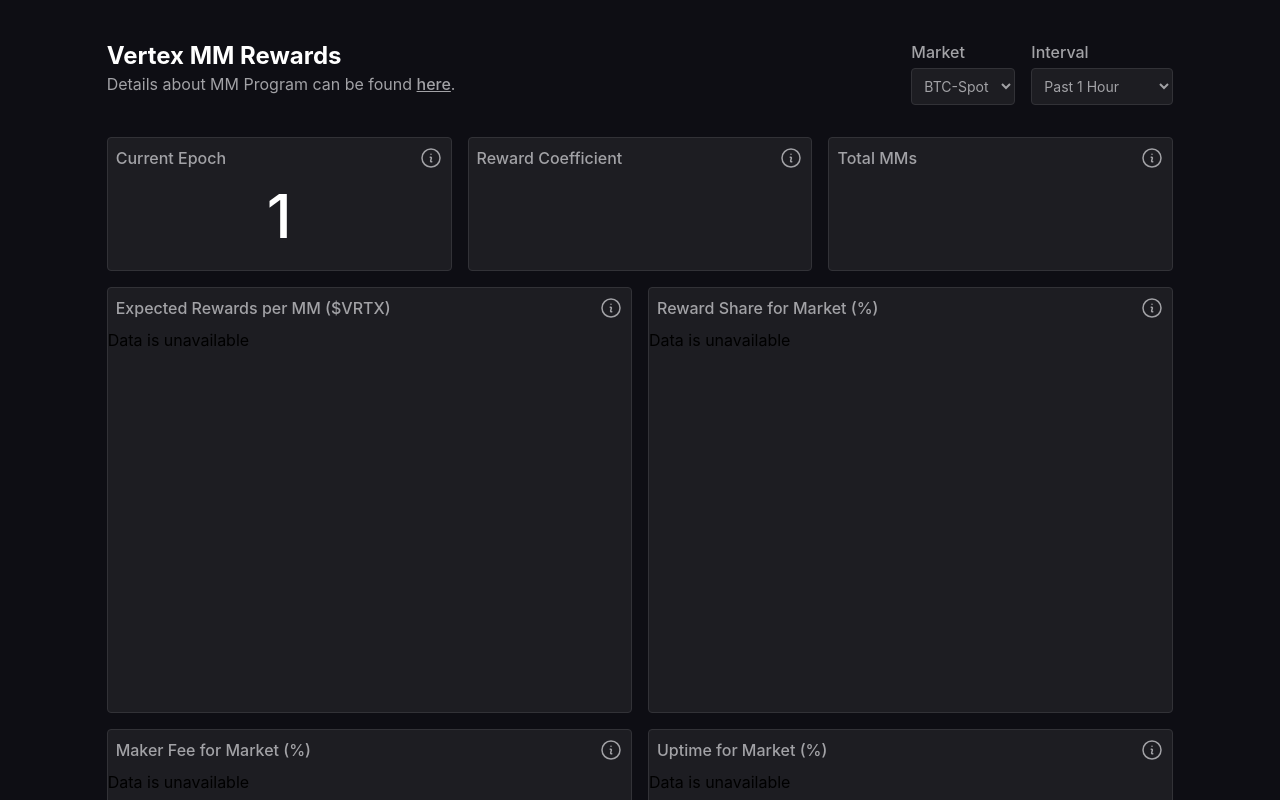
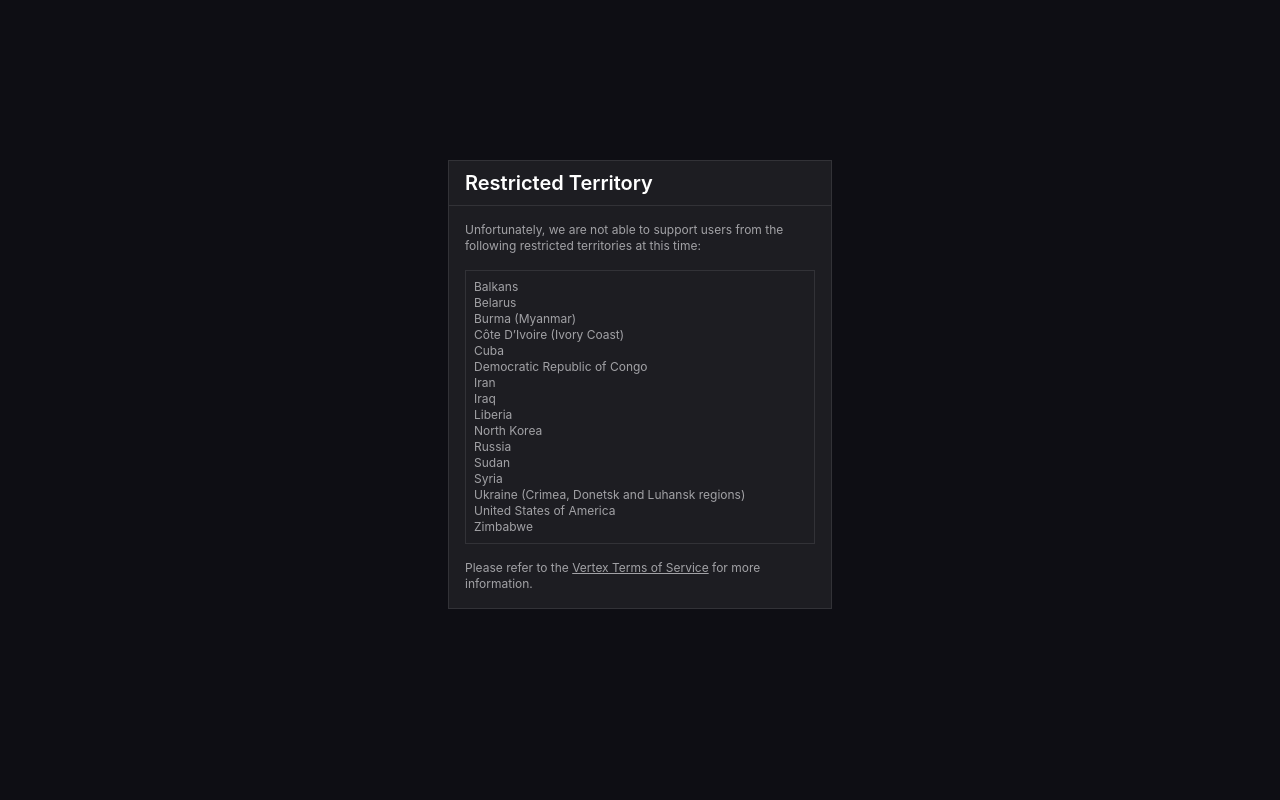
Before and after one commit to josephl37/ts-vertex-dashboard, a React (Create React App) app: page / in a window 1280 px wide. Shown: the top 800 px of the page. Built offline with nearby package versions, Linux system fonts and the light colour scheme; no server answers.

Commit message:
added restrict component

```diff
--- a/src/App.tsx
+++ b/src/App.tsx
@@ -2,21 +2,25 @@
 import { fetchData } from "./redux/makerSlice";
 import { useDispatch } from "react-redux";
 import { AppDispatch } from "./redux/store";
+import { useAppSelector } from "./redux/store";
 
 import Header from "./components/header";
 import TopDB from "./components/top-db";
 import BottomDB from "./components/bottom-db";
 import Signature from "./components/signature";
+import Restricted from "./components/restricted";
 
 function App() {
   const [market, setMarket] = useState(1);
   const [interval, setInterval] = useState(3600);
+  const error = useAppSelector((state) => state.data.error);
 
   const dispatch = useDispatch<AppDispatch>();
   useEffect(() => {
     dispatch(fetchData({ market, interval }));
   }, [dispatch, market, interval]);
 
+  if (!error) {
     return (
       <div className="mt-10 lg:w-5/6 sm:w-full lg:mx-auto mx-4">
         <Header
@@ -30,6 +34,13 @@
         <Signature />
       </div>
     );
+  } else {
+    return (
+      <div className="mx-10">
+        <Restricted />
+      </div>
+    );
+  }
 }
 
 export default App;
--- /dev/null
+++ b/src/components/restricted.tsx
@@ -0,0 +1,53 @@
+const Restricted = () => {
+  return (
+    <div className="flex mt-40 justify-center">
+      <div className="bg-gray-3 border border-gray-2 w-96 h-auto">
+        <div className="text-white font-semibold text-xl border-b border-gray-2 px-4 py-2">
+          <p>Restricted Territory</p>
+        </div>
+        <div className="px-4 mt-4">
+          <p className="text-gray-1 text-xs">
+            Unfortunately, we are not able to support users from the following
+            restricted territories at this time:
+          </p>
+        </div>
+        <div className="text-gray-1 text-xs mx-4 my-4 border border-gray-2">
+          <div className="p-2">
+            <p>Balkans</p>
+            <p>Belarus</p>
+            <p>Burma (Myanmar)</p>
+            <p>Côte D’Ivoire (Ivory Coast)</p>
+            <p>Cuba</p>
+            <p>Democratic Republic of Congo</p>
+            <p>Iran</p>
+            <p>Iraq</p>
+            <p>Liberia</p>
+            <p>North Korea</p>
+            <p>Russia</p>
+            <p>Sudan</p>
+            <p>Syria</p>
+            <p>Ukraine (Crimea, Donetsk and Luhansk regions)</p>
+            <p>United States of America</p>
+            <p>Zimbabwe</p>
+          </div>
+        </div>
+        <div className="px-4 my-4">
+          <p className="text-gray-1 text-xs">
+            Please refer to the{" "}
+            <a
+              href="https://vertexprotocol.com/docs/TermsOfService.pdf"
+              target="_blank"
+              rel="noreferrer"
+              className="underline"
+            >
+              Vertex Terms of Service
+            </a>{" "}
+            for more information.
+          </p>
+        </div>
+      </div>
+    </div>
+  );
+};
+
+export default Restricted;
```
Lines whose indentation alone changed are shown as unchanged.
